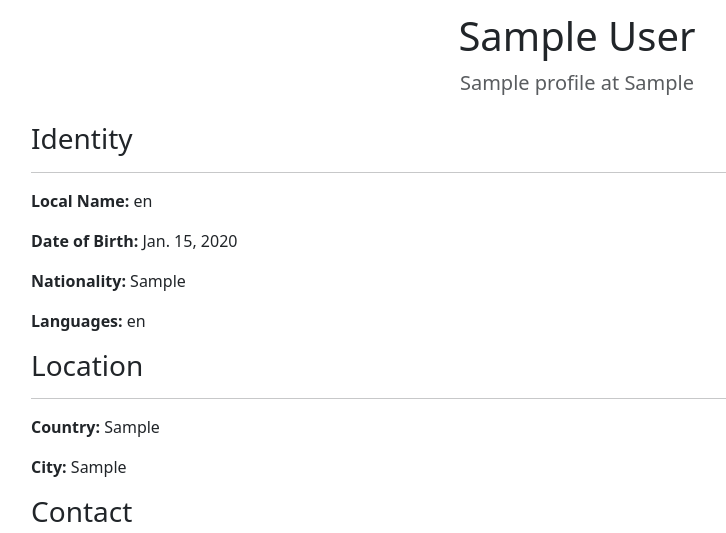
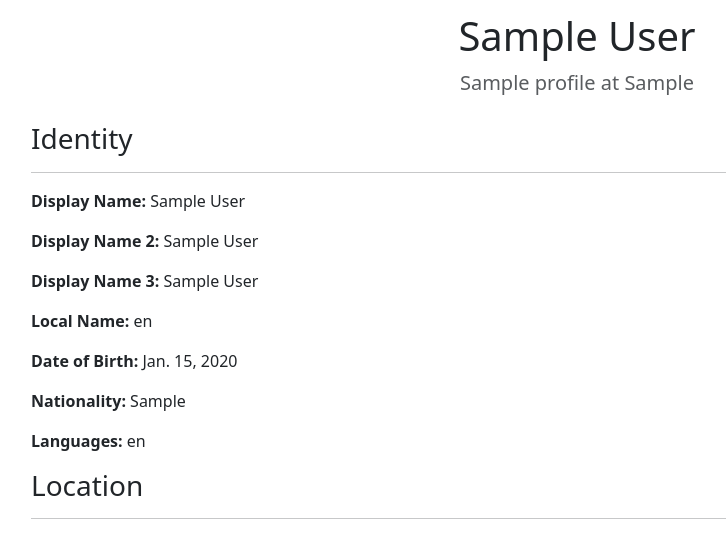
Before and after one commit to smcgrath8804/hereismyname-api, a Django app: a page that uses templates/profiles/profile.html in a window 1280 px wide. Shown: the part 264-797 px from the top of the page, without its empty margins (63-789 px from the left). Run offline with Django 5.2, Linux system fonts and the light colour scheme; a user stored in the database is signed in; tables that the repository leaves empty hold one stand-in row (values such as "Sample post"); grey boxes marked "Sample" are stand-in pictures.

Commit message:
Improve relationship display name handling

```diff
--- a/profiles/services.py
+++ b/profiles/services.py
@@ -1,5 +1,6 @@
 from connections.models import Connection
 from visibility.models import VisibilityRule
+
 
 ## Build a reusable profile data dictionary
 def build_profile_data(profile):
@@ -37,6 +38,7 @@ def build_profile_data(profile):
         "hobbies": profile.hobbies,
     }
 
+
 def get_relationship(viewer, owner):
 
     if viewer.is_authenticated:
@@ -47,8 +49,8 @@ def get_relationship(viewer, owner):
         try:
 
             connection = Connection.objects.get(
-                owner = owner,
-                requester = viewer,
+                owner=owner,
+                requester=viewer,
             )
 
             if connection.relationship is None:
@@ -76,7 +78,7 @@ def get_visible_fields(profile, viewer):
 
     ## Show public fields plus fields for the viewer's relationship type
     rules = VisibilityRule.objects.filter(
-        owner = profile.user,
+        owner=profile.user,
         visible_to__in=["public", relationship]
     )
 
@@ -88,6 +90,75 @@ def get_visible_fields(profile, viewer):
         )
 
     return visible_fields
+
+
+def get_primary_display_name(profile, viewer):
+    ## Choose the best visible name for the profile heading
+    relationship = get_relationship(
+        viewer,
+        profile.user,
+    )
+
+    name_fields = [
+        "display_name",
+        "display_name_2",
+        "display_name_3",
+        "local_language_name",
+    ]
+
+    ## Owner can see all of their own names
+    if relationship == "owner":
+
+        for field_name in name_fields:
+
+            value = getattr(
+                profile,
+                field_name,
+            )
+
+            if value:
+                return value
+
+        return profile.user.username
+
+    ## Public viewers can only use public names
+    if relationship == "public":
+        relationship_order = [
+            "public",
+        ]
+
+    ## Connections use their relationship first, then public
+    else:
+        relationship_order = [
+            relationship,
+            "public",
+        ]
+
+    rules = VisibilityRule.objects.filter(
+        owner=profile.user,
+        field_name__in=name_fields,
+        visible_to__in=relationship_order,
+    )
+
+    selected_rules = {
+        (rule.field_name, rule.visible_to)
+        for rule in rules
+    }
+
+    for relationship_type in relationship_order:
+
+        for field_name in name_fields:
+
+            value = getattr(
+                profile,
+                field_name,
+            )
+
+            if value and (field_name, relationship_type) in selected_rules:
+                return value
+
+    return profile.user.username
+
 
 def get_visible_display_name(visible_fields, user):
     ## Choose the first visible display name for lists and search results
@@ -112,9 +183,9 @@ def build_visible_profile_summary(user, viewer):
 
     return {
         "user": user,
-        "display_name": get_visible_display_name(
-            visible_fields,
-            user,
+        "display_name": get_primary_display_name(
+            user.profile,
+            viewer,
         ),
         "profile_picture": visible_fields.get("profile_picture"),
     }
--- a/profiles/views.py
+++ b/profiles/views.py
@@ -7,7 +7,7 @@ from links.services import get_visible_links
 
 from .models import Profile
 
-from .services import get_visible_fields
+from .services import get_visible_fields, get_primary_display_name
 
 
 def profile_view(request, username):
@@ -33,7 +33,11 @@ def profile_view(request, username):
         {
             "profile": profile,
             "visible_fields": visible_fields,
-            "visible_links": visible_links
+            "visible_links": visible_links,
+            "primary_display_name": get_primary_display_name(
+                profile,
+                request.user,
+            ),
         }
     )
 
--- a/templates/profiles/profile.html
+++ b/templates/profiles/profile.html
@@ -1,11 +1,7 @@
 {% extends "base.html" %}
 
 {% block title %}
-{% if visible_fields.display_name %}
-    {{ visible_fields.display_name }}
-{% else %}
-    {{ profile.user.username }}
-{% endif %}
+    {{ primary_display_name }}
 {% endblock %}
 
 {% block content %}
@@ -30,13 +26,7 @@
         {% endif %}
 
         <h1>
-
-            {% if visible_fields.display_name %}
-                {{ visible_fields.display_name }}
-            {% else %}
-                {{ profile.user.username }}
-            {% endif %}
-
+            {{ primary_display_name }}
         </h1>
 
         {% if visible_fields.job_title or visible_fields.company %}
@@ -66,10 +56,49 @@
     <!-- Identity -->
     <!-- ============================= -->
 
-    {% if visible_fields.local_language_name or visible_fields.date_of_birth or visible_fields.nationality or visible_fields.languages_spoken %}
+    {% if visible_fields.display_name_2 or visible_fields.display_name_3 or visible_fields.local_language_name or visible_fields.date_of_birth or visible_fields.nationality or visible_fields.languages_spoken %}
 
         <h3>Identity</h3>
         <hr>
+        <!-- filter out the numbered display namesto viewers -->
+        {% if visible_fields.display_name %}
+            <p>
+                <strong>
+                    {% if request.user == profile.user %}
+                        Display Name:
+                    {% else %}
+                        Name:
+                    {% endif %}
+                </strong>
+                {{ visible_fields.display_name }}
+            </p>
+        {% endif %}
+
+        {% if visible_fields.display_name_2 %}
+                <p>
+                     <strong>
+                        {% if request.user == profile.user %}
+                            Display Name 2:
+                        {% else %}
+                            Name:
+                        {% endif %}
+                    </strong>
+                    {{ visible_fields.display_name_2 }}
+                </p>
+        {% endif %}
+
+        {% if visible_fields.display_name_3 %}
+            <p>
+                <strong>
+                    {% if request.user == profile.user %}
+                        Display Name 3:
+                    {% else %}
+                        Name:
+                    {% endif %}
+                </strong>
+                {{ visible_fields.display_name_3 }}
+            </p>
+        {% endif %}
 
         {% if visible_fields.local_language_name %}
             <p><strong>Local Name:</strong> {{ visible_fields.local_language_name }}</p>
```
Also changed, not shown: media/profile_pictures/amina.rahman.jpg (added).
